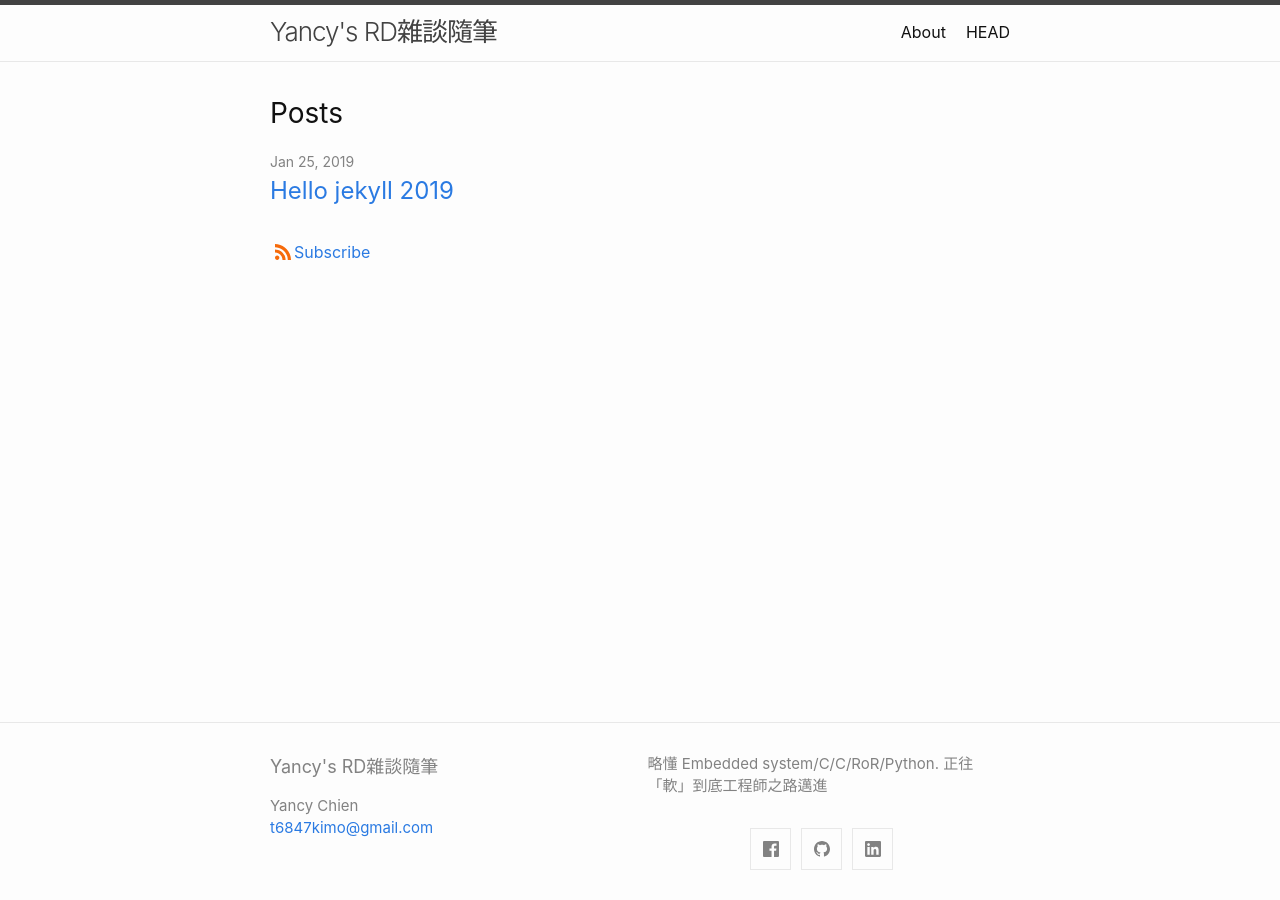
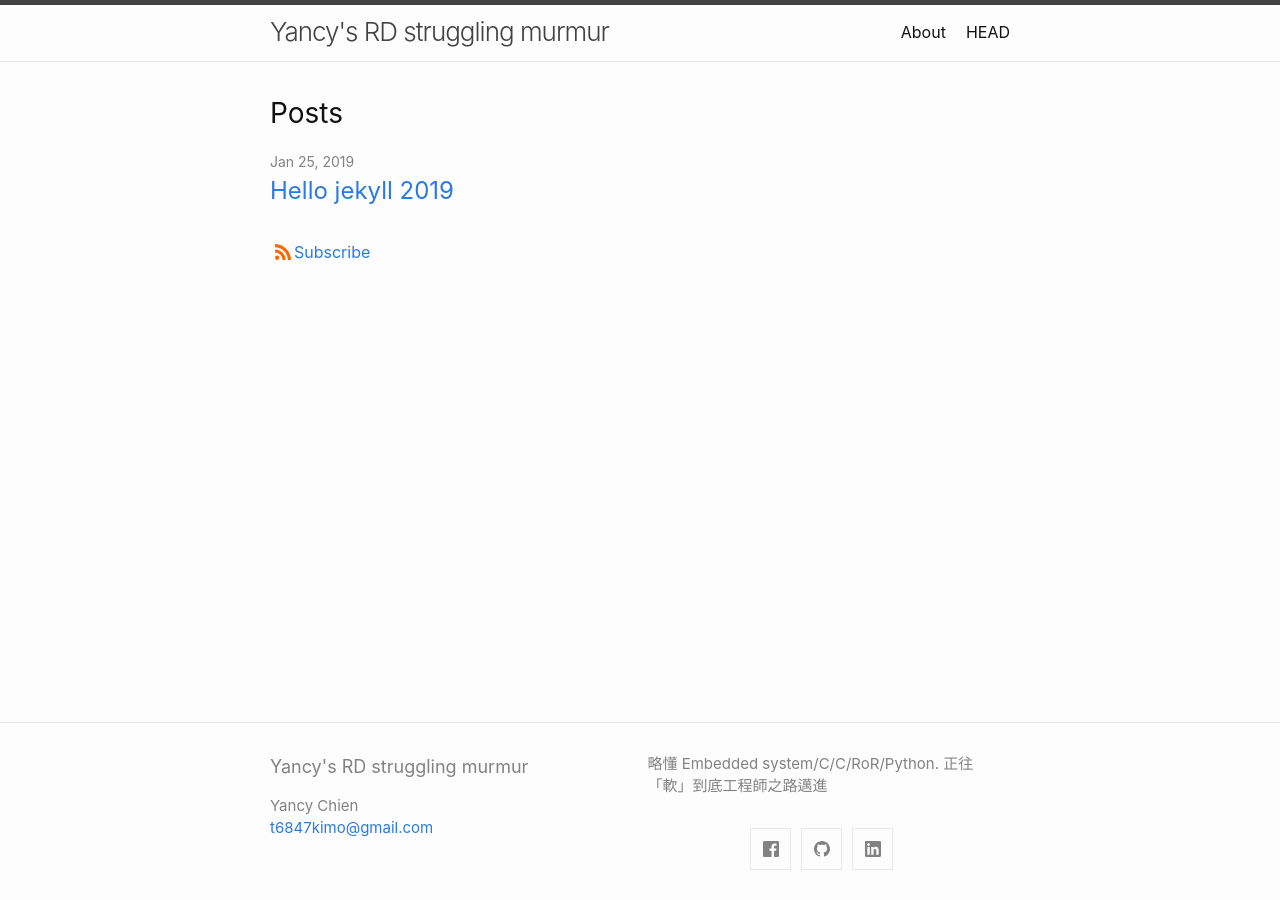
Before and after one commit to t6847kimo/blog, a Jekyll site: the page built from index.md, in a window 1280 px wide. Built offline with Jekyll 4.4.1, drawn with Linux system fonts in a browser that asks for light colours.

Commit message:
Update _config.yml

```diff
--- a/_config.yml
+++ b/_config.yml
@@ -1,4 +1,4 @@
-title: Yancy's RD雜談隨筆
+title: Yancy's RD struggling murmur
 author: Yancy Chien
 email: t6847kimo@gmail.com
 description: > # this means to ignore newlines until "twitter_username:"
```
